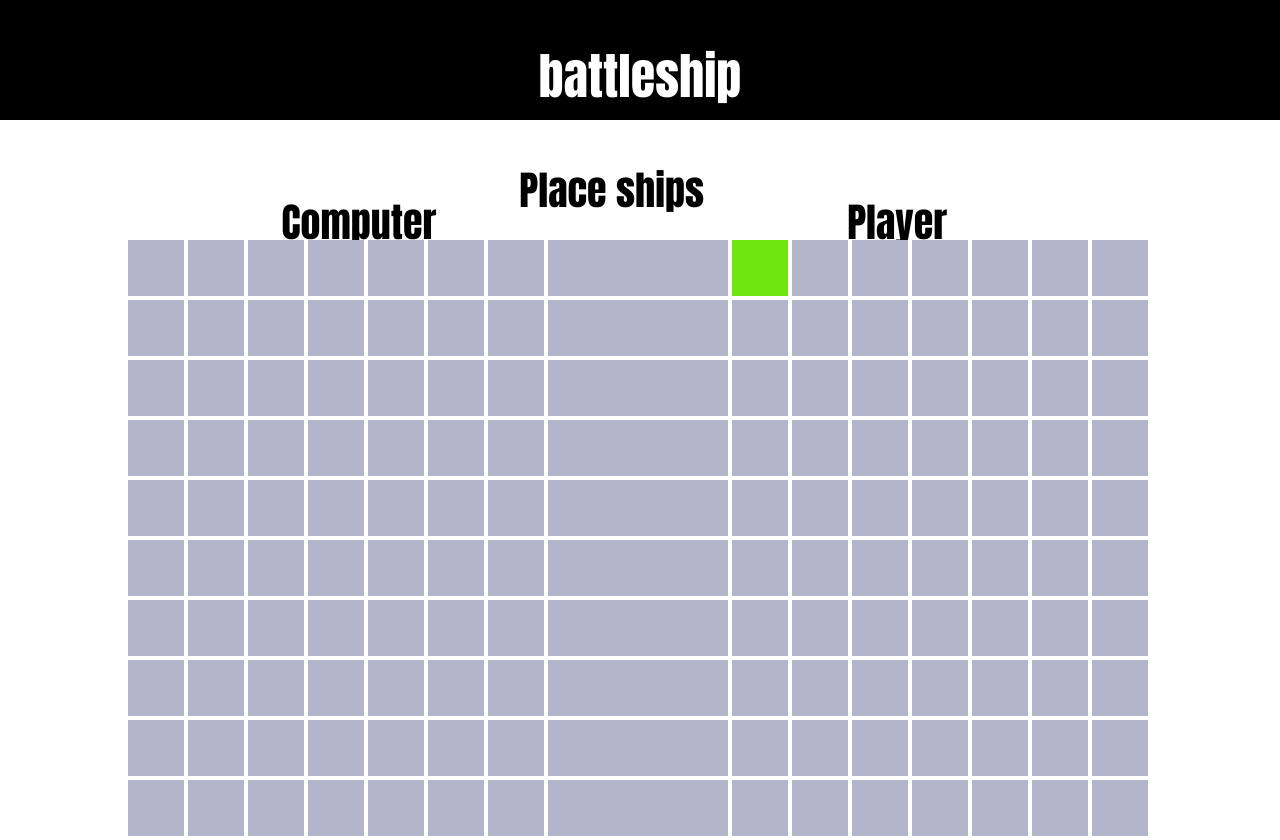
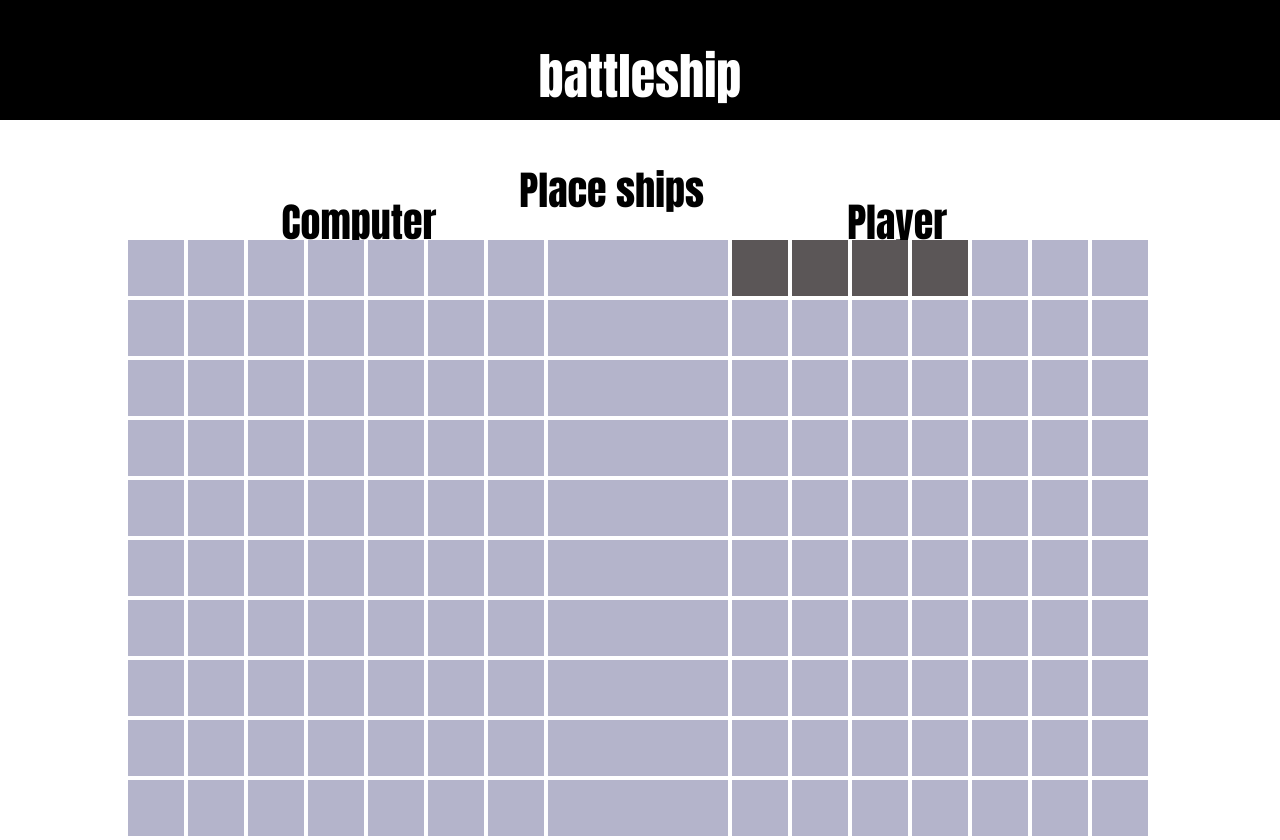
Before and after one commit to jediknight813/Battleship, a website: page index.html in a window 1280 px wide. Both pictures are taken after a click on the button 760 px from the left and 268 px from the top of the page. Drawn offline with Linux system fonts and the light colour scheme.

Commit message:
added the ability to place a ship

```diff
--- a/scripts/gameboard.js
+++ b/scripts/gameboard.js
@@ -70,7 +70,7 @@ function create_board(gameboard, board_id, board_name) {
 
 
 function place_player_ships() {
-    this.className = "hover"
+    //this.className = "hover"
     get_tile_index.call(this)
 }
 
@@ -103,6 +103,31 @@ function create_new_grid(grid_id) {
     }
 
 
+
+
+
+function place_ship(x, y, board, ship) {
+    length = ship
+
+
+    let b = board[y-1][x]
+    b.className = "ship_tile"
+    if (length > 1){
+       let a = board[y-1][x+1]
+       a.className = "ship_tile"
+    }
+        if (length > 2){
+           let b = board[y-1][x+2]
+           b.className = "ship_tile"
+        }
+            if (length > 3){
+               let c = board[y-1][x+3]
+               c.className = "ship_tile"
+            }
+
+    }
+
+
 function grid_tile_hit() {
     if (game_variables.current_turn == "player" && game_variables.ships_placed == true) {
         this.className = "tile_hit"
@@ -119,5 +144,6 @@ function get_tile_index() {
         x = game_variables.player_gameboard.div_board[index_y].indexOf(this)
         index_y += 1
     }
+    place_ship(x, index_y, game_variables.player_gameboard.div_board, 4)
     console.log(index_y-1, + " " + x)
 }
--- a/styles.css
+++ b/styles.css
@@ -61,6 +61,12 @@
     background-color: crimson;
 }
 
+.ship_tile {
+    height: 56px;
+    width: 56px;
+    background-color: rgb(91, 86, 87);
+}
+
 .computer_name {
     position: absolute;
     top: 24%;
```
